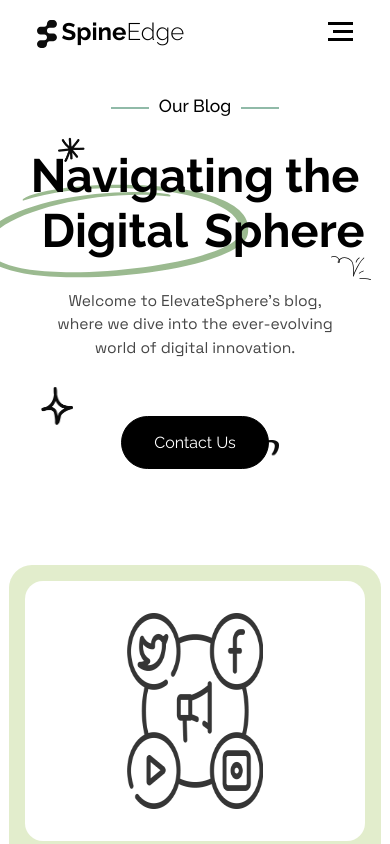
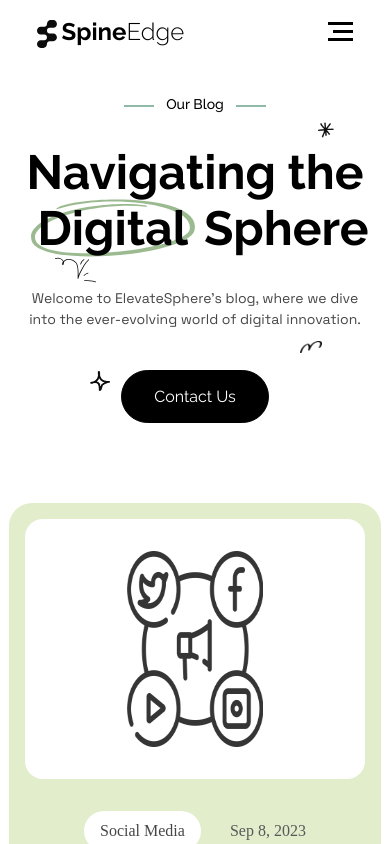
Before and after one commit to ammaryasser21/SpinEdge, a Next.js app: page /blog in a window 390 px wide. Shown: the top 844 px of the page. Built offline with nearby package versions, Linux system fonts and the light colour scheme.

Commit message:
finish centerHero.css

```diff
--- a/style/CenterHero.css
+++ b/style/CenterHero.css
@@ -1,12 +1,12 @@
 .info.center{text-align:center;width:90%;padding:60px 0;display:flex;flex-direction:column;justify-content:center;position:relative;align-items:center}
 .info.center img{z-index:-1}
 .info.center p{width:auto;position:relative}
-.info.center p:first-child{position:relative;padding:0rem 72px;font-size:24px;font-weight:500}
-.info.center p:first-child::before{content:'';width:60px;position:absolute;height:2px;top:50%;left:0;transform:translateY(50%);background-color:var(--p-color)}
-.info.center p:first-child::after{content:'';width:61px;position:absolute;height:2px;top:50%;right:0;transform:translateY(50%);background-color:var(--p-color)}
-.info.center p:not(:first-child){font-size:20px;padding:0;width:80%;line-height:1.5;margin:0;position:relative;color:var(--text-s-color)}
+.info.center p:first-child{padding:0rem 72px;font-size:24px;font-weight:500}
+.info.center p:first-child::after,.info.center p:first-child::before{content:'';width:61px;position:absolute;height:2px;top:50%;transform:translateY(50%);background-color:var(--p-color)}
+.info.center p:first-child::before{left:0}
+.info.center p:first-child::after{right:0}
+.info.center p:not(:first-child){font-size:20px;padding:0;width:80%;line-height:1.5;margin:0;color:var(--text-s-color)}
 .info.center h1{font-size:88px;display:flex;flex-direction:row;justify-content:center;flex-wrap:wrap;position:relative}
-.info.center p:last-child{position:relative}
 .info.center h1 span{position:relative;padding:0 1rem}
 .info.center h1 span svg{position:absolute;top:50%;left:50%;transform:translate(-50%,-50%);z-index:-1}
 .info.center img[alt=Highlight]{position:absolute;top:50%;right:-10%;transform:translateY(-50%)}
@@ -15,18 +15,18 @@
 .info.center img[alt=hero2]{position:absolute;top:73%;left:6%;width:32px}
 @media (max-width:768px){
 .info.center{padding:1rem 0;align-items:center}
-.info.center img[alt=hero1]{position:absolute;top:87px;left:20%;width:31px}
 .info.center h1{width:auto;font-size:12vw}
+.info.center img[alt=hero1]{top:87px;left:20%}
 .info.center img[alt=Highlight]{width:70px;top:-21px}
 }
 @media (max-width:400px){
-.info.center h1{width:auto}
-.info.center p:first-child{position:relative;padding:0rem 3rem;font-size:4.5vw}
-.info.center p:first-child::after{width:38px}
-.info.center p:first-child::before{width:38px}
-.info.center h1 span img[alt=Circle]{width:46vw}
-.info.center img[alt=Highlight]{width:40px;top:152px;right:0}
-.info.center p:not(:first-child){font-size:4vw}
-.info.center img[alt=hero1]{top:57px;left:11%;width:7vw}
-.info.center img[alt=hero3]{width:13vw}
+.info.center h1{font-size:48px}
+.info.center p:first-child{padding:0rem 42px;font-size:14px}
+.info.center p:first-child::after,.info.center p:first-child::before{width:30px}
+.info.center p:not(:first-child){font-size:14px;width:auto}
+.info.center h1 span svg{width:164px}
+.info.center img[alt=Highlight]{width:41px;top:90%;left:10%}
+.info.center img[alt=hero1]{top:42px;left:85%;width:16px;height:16px}
+.info.center img[alt=hero2]{top:81%;left:20%;width:20px;height:20px}
+.info.center img[alt=hero3]{width:22px;height:12px;bottom:86px;right:49px}
 }
--- a/style/CustomButton.css
+++ b/style/CustomButton.css
@@ -6,5 +6,5 @@
 .buttons a.green:first-child{color:#fff;background-color:var(--p-color);border:1px solid var(--p-color);padding:1rem 2rem;-o-border-radius:2rem;display:flex;justify-content:space-between;align-items:baseline;gap:12px;-webkit-border-radius:2rem;-moz-border-radius:2rem;-ms-border-radius:2rem;border-radius:2rem}
 .buttons a.none:first-child{color:#000;background-color:transparent;border:none;padding:1rem 2rem;display:flex;justify-content:space-between;align-items:baseline;gap:12px}
 @media (max-width:768px){
-.buttons{justify-content:center;padding-top:40px;gap:7px;}
+.buttons{justify-content:center;padding-top:40px;gap:7px;margin:0}
 }
```
